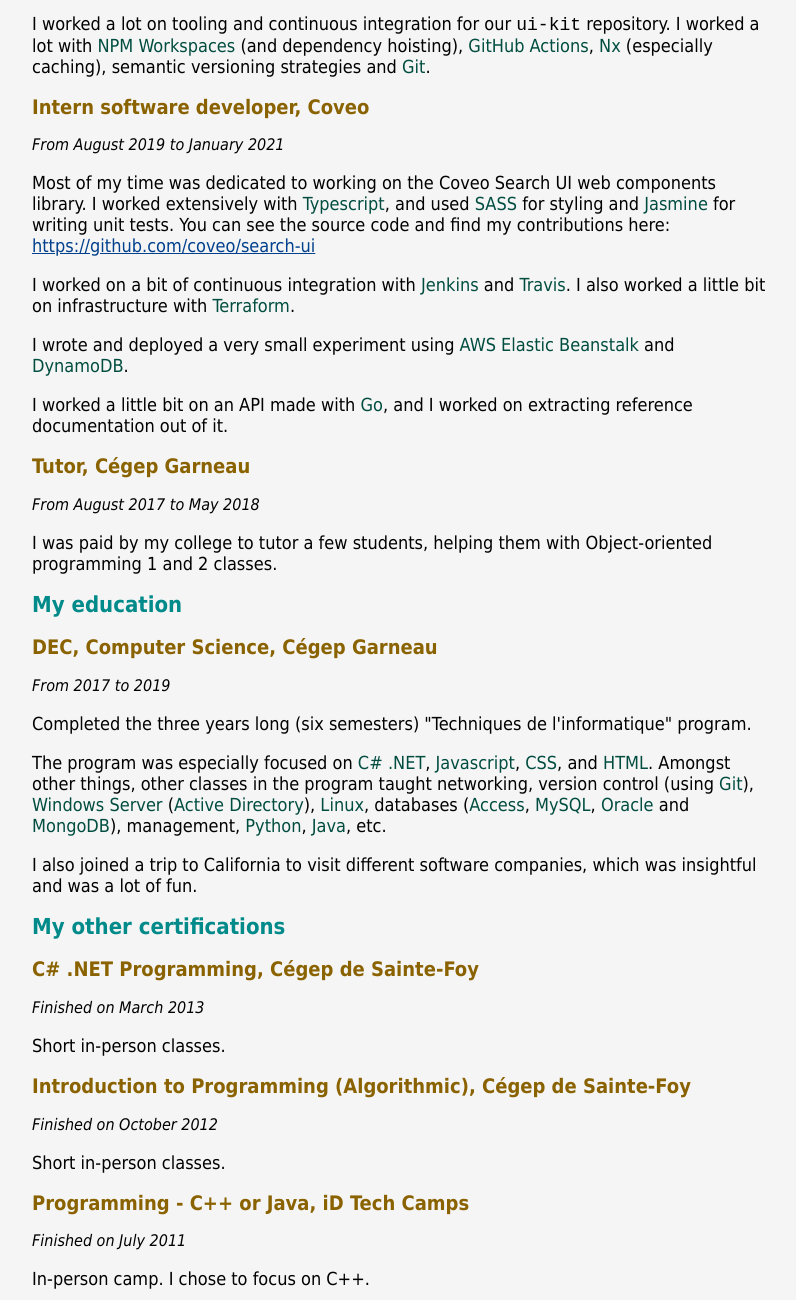
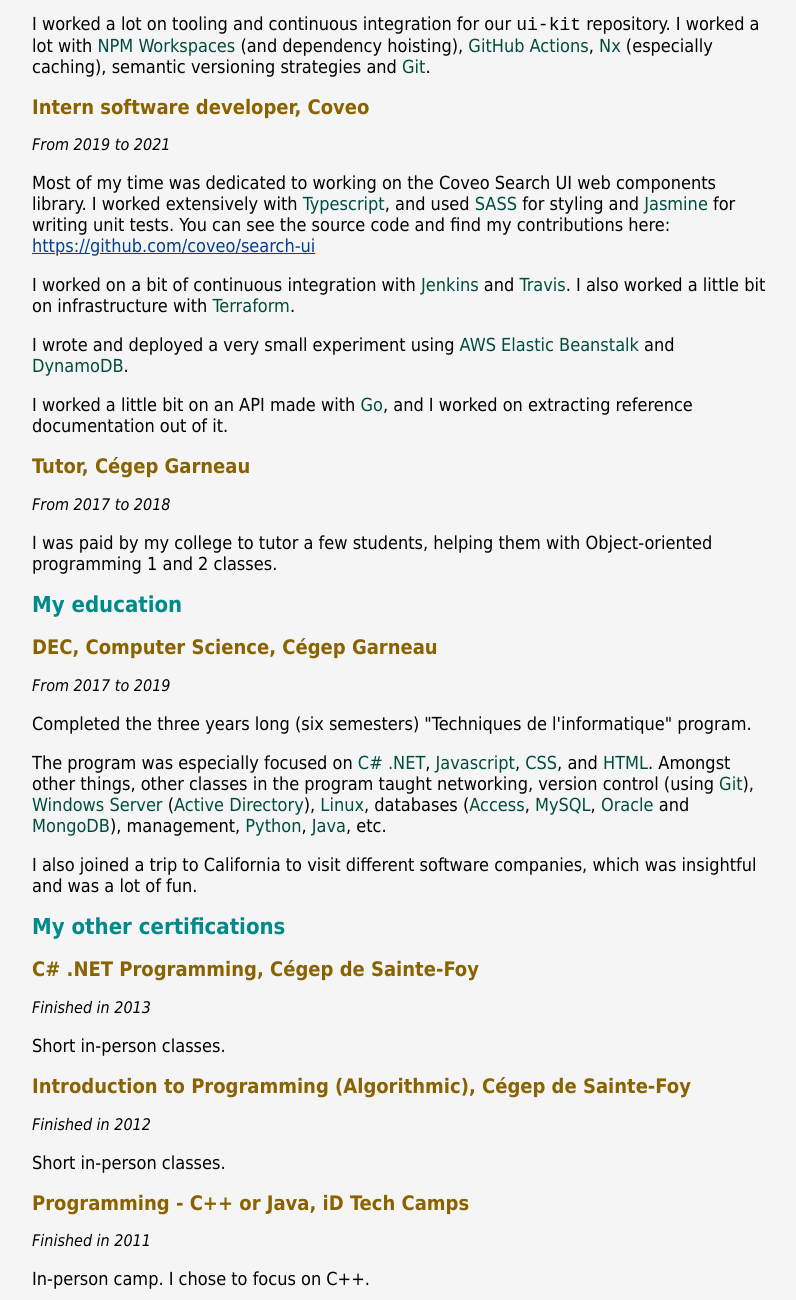
Before and after one commit to Benjamint22/resume, a website: page static/index.html in a window 1280 px wide. Shown: the part 2080-3380 px from the top of the page, without its empty margins (240-1036 px from the left). Drawn offline with Linux system fonts and the light colour scheme.

Commit message:
Remove months

```diff
--- a/static/index.html
+++ b/static/index.html
@@ -279,9 +279,7 @@
       <h1>My work experience</h1>
       <article>
         <h2>Software developer, Coveo</h2>
-        <div class="time-span">
-          Since <time datetime="2021-01">January 2021</time>
-        </div>
+        <div class="time-span">Since <time datetime="2021-01">2021</time></div>
         <p>
           I spent most of my time working on the Headless web library (built
           with <mark>Redux</mark> and <mark>Typescript</mark>) and the Atomic
@@ -335,8 +333,8 @@
       <article>
         <h2>Intern software developer, Coveo</h2>
         <div class="time-span">
-          From <time datetime="2019-08">August 2019</time> to
-          <time datetime="2021-01">January 2021</time>
+          From <time datetime="2019-08">2019</time> to
+          <time datetime="2021-01">2021</time>
         </div>
         <p>
           Most of my time was dedicated to working on the Coveo Search UI web
@@ -365,8 +363,8 @@
       <article>
         <h2>Tutor, Cégep Garneau</h2>
         <div class="time-span">
-          From <time datetime="2017-08">August 2017</time> to
-          <time datetime="2018-05">May 2018</time>
+          From <time datetime="2017-08">2017</time> to
+          <time datetime="2018-05">2018</time>
         </div>
         <p>
           I was paid by my college to tutor a few students, helping them with
@@ -407,21 +405,21 @@
       <article>
         <h2>C# .NET Programming, Cégep de Sainte-Foy</h2>
         <div class="time-span">
-          Finished on <time datetime="2013-03">March 2013</time>
+          Finished in <time datetime="2013-03">2013</time>
         </div>
         <p>Short in-person classes.</p>
       </article>
       <article>
         <h2>Introduction to Programming (Algorithmic), Cégep de Sainte-Foy</h2>
         <div class="time-span">
-          Finished on <time datetime="2012-10">October 2012</time>
+          Finished in <time datetime="2012-10">2012</time>
         </div>
         <p>Short in-person classes.</p>
       </article>
       <article>
         <h2>Programming - C++ or Java, iD Tech Camps</h2>
         <div class="time-span">
-          Finished on <time datetime="2011-07">July 2011</time>
+          Finished in <time datetime="2011-07">2011</time>
         </div>
         <p>In-person camp. I chose to focus on C++.</p>
       </article>
```
